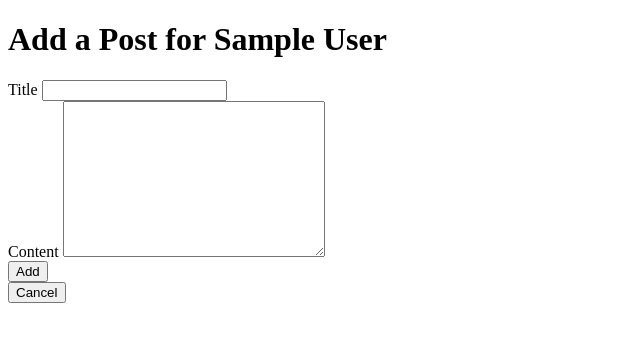
After one commit to austinschao/flask-blogly, a Flask app: page /users/1/posts/new in a window 1280 px wide. The commit adds this page. Shown: the top 342 px of the page, without its empty margins (0-640 px from the left). Run offline with Flask 2, Linux system fonts and the light colour scheme; tables that the repository leaves empty hold one stand-in row (values such as "Sample post").

Commit message:
Added Post model and 3 post routes

```diff
--- a/app.py
+++ b/app.py
@@ -1,7 +1,7 @@
 """Blogly application."""
 
 from flask import Flask, render_template, redirect, request, flash
-from models import db, connect_db, User, DEFAULT_IMG_URL
+from models import db, connect_db, User, Post, DEFAULT_IMG_URL
 from flask_debugtoolbar import DebugToolbarExtension
 
 
@@ -58,10 +58,11 @@ def display_user_page(user_id):
     """ Display a given user's page """
 
     curr_user = User.query.get_or_404(user_id)
+    posts = curr_user.posts
 
-    # Need 404 error page if user doesn't exist
 
-    return render_template('user_detail_page.html', curr_user = curr_user)
+
+    return render_template('user_detail_page.html', curr_user = curr_user, posts = posts)
 
 @app.post('/users/<int:user_id>/delete/')
 def delete_user(user_id):
@@ -98,3 +99,38 @@ def update_user_profile(user_id):
 
     db.session.commit()
     return redirect('/users')
+
+
+@app.get('/users/<int:user_id>/posts/new')
+def display_post_form(user_id):
+    """ Display post form """
+
+    curr_user = User.query.get(user_id)
+
+    return render_template('add_post.html', curr_user = curr_user)
+
+@app.post('/users/<int:user_id>/posts/new')
+def add_post(user_id):
+    """ Add new post """
+
+    response = request.form
+    title = response['title']
+    content = response['content']
+
+    new_post = Post(title = title, content = content)
+
+    db.session.add(new_post)
+    db.session.commit()
+
+    return redirect(f"/users/{user_id}")
+
+# response = request.form
+#     image_url = response['image_url'] or None
+
+#     new_user = User(first_name = response['first_name'], last_name = response['last_name'],
+#         image_url = image_url)
+
+#     db.session.add(new_user)
+#     db.session.commit()
+
+#     return redirect('/users')
--- /dev/null
+++ b/templates/add_post.html
@@ -0,0 +1,24 @@
+{% extends 'base.html' %}
+
+{% block title %} Add a Post {% endblock %}
+
+{% block content %}
+  <div>
+    <h1>Add a Post for {{curr_user.first_name}} {{curr_user.last_name}}</h1>
+    <form action="/users/{{curr_user.id}}/posts/new" method = "POST">
+      <div>
+        <label for="title">Title</label>
+        <input type="text" name="title" id="title">
+      </div>
+      <div>
+        <label for="content">Content</label>
+        <textarea name="content" id="content" cols="30" rows="10"></textarea>
+
+      </div>
+      <button>Add</button>
+    </form>
+      <form action="/users/{{curr_user.id}}">
+        <button>Cancel</button>
+      </form>
+  </div>
+{% endblock %}
--- a/tests.py
+++ b/tests.py
@@ -1,7 +1,7 @@
 from unittest import TestCase
 
 from app import app, db
-from models import User, DEFAULT_IMG_URL
+from models import User, Post, DEFAULT_IMG_URL
 
 # Let's configure our app to use a different database for tests
 app.config['SQLALCHEMY_DATABASE_URI'] = "postgresql:///blogly_test"
```
Also changed, not shown: models.py (+28 -1 lines), templates/post_detail_page.html (added, +20 -0 lines), templates/post_edit_page.html (added, +23 -0 lines), templates/user_detail_page.html (+11 -0 lines).
